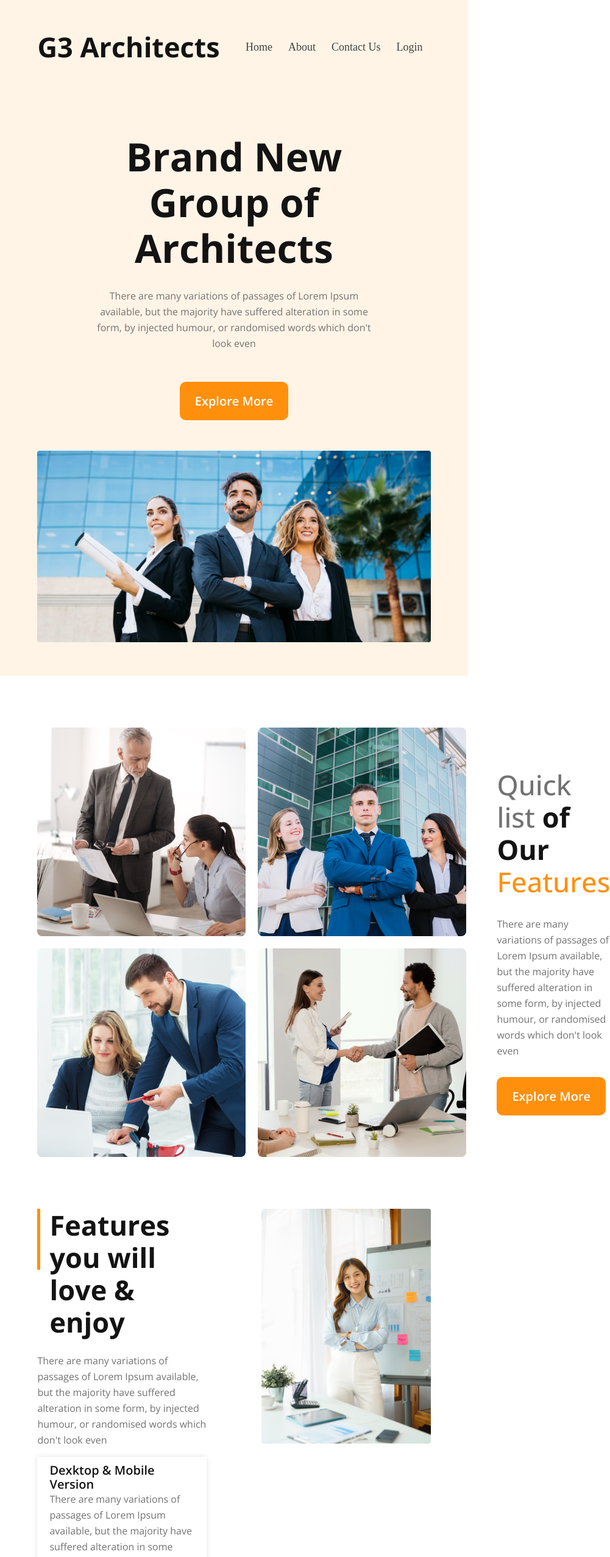
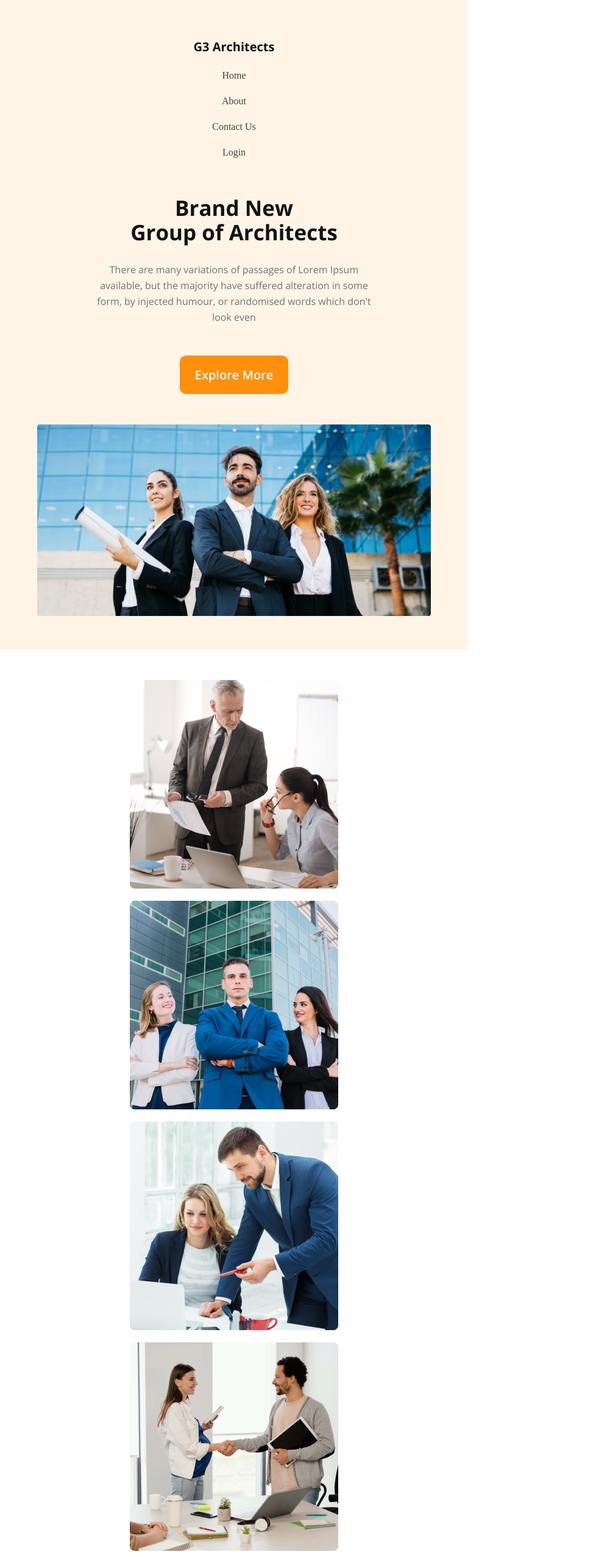
Before and after one commit to hmyahya201/architecture-landingpage, a plain HTML site: page index.html in a window 768 px wide. Shown: the top 2553 px of the page at 61% size, 1001 px wide, since content can reach past the window. Drawn offline with nearby package versions, Linux system fonts and the light colour scheme.

Commit message:
push width responsive

```diff
--- a/index.html
+++ b/index.html
@@ -50,7 +50,7 @@
             <div class="feature-details">
                 <h2 class="feature_title">Quick list <strong>of Our</strong> <span class="feature">Features</span></h2>
                 <p class="feature_description">There are many variations of passages of Lorem Ipsum available, but the majority have suffered alteration in some form, by injected humour, or randomised words which don't look even</p>
-                <button class="primary-btn">Explore More</button>
+                <button class="primary-btn secondary-btn">Explore More</button>
             </div>
         </div>
     </section>
--- a/style.css
+++ b/style.css
@@ -332,3 +332,79 @@ small{
     text-align: center;
     color:var(--description-color);
 }
+
+
+
+
+/* MOBILE RESPONSIVNESS */
+@media screen and (min-width: 576px) and (max-width: 768px) {
+    .navbar{
+        flex-direction: column;
+    }
+    .logo{
+        font-size: 20px;
+    }
+    .nav-menu{
+        flex-direction: column;
+    }
+    .nav-link{
+        font-size: 16px;
+    }
+    .hero-arae{
+        margin-top: 50px;
+    }
+    .hearo-title{
+        font-size: 35px;
+        line-height: 40px;
+    }
+    .section{
+        margin-top: 50px;
+    }
+    .feature-details{
+        text-align: center;
+    }
+    .feature-container-wrapper{
+        flex-direction: column;
+    }
+    .feature-img-section{
+        grid-template-columns: repeat(1, 1fr);
+    }
+    .feature_title{
+        font-size: 35px;
+        text-align: center;
+    }
+    .feature_description{
+        text-align: center;
+    }
+    .feature-love-and-enjoy-section{
+        text-align: center;
+    }
+    .love-and-enjoy-container-wrapper{
+        flex-direction: column;
+        justify-content: center;
+    }
+    .love-and-anjoy_content{
+        width: 100%;
+    }
+    .love-and-enjoy_title{
+        font-size: 35px;
+    }
+    .love-and-anjoy_img{
+        width: 100%;
+    }
+    .facts_title{
+        font-size: 35px;
+        margin-bottom: 12px;
+    }
+    .facts-box-container{
+        flex-direction: column;
+        gap: 30px;
+    }
+    .sponstrs_title{
+        font-size: 35px;
+    }
+    .brand-container-box{
+        flex-direction: column;
+        gap: 30px;
+    }
+}
```
